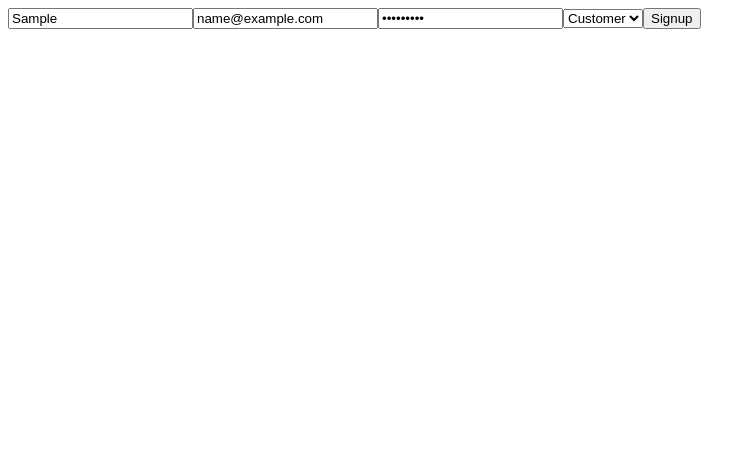
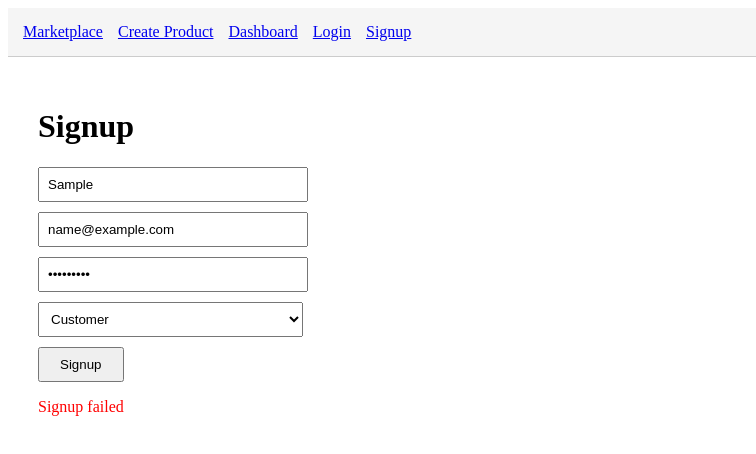
Before and after one commit to charanramagiri/marketnest, a React app in the folder frontend/: page /signup in a window 1280 px wide. Both pictures are taken after typing "Sample", "name@example.com", "Sample123" into the empty fields and a click on the button "Signup". Shown: the top 454 px of the page, without its empty margins (0-756 px from the left). Built offline with nearby package versions, Linux system fonts and the light colour scheme; no server answers; the HTML template or start-up script is replaced by a standard one.

Commit message:
ui imlpemented

```diff
--- a/frontend/src/App.jsx
+++ b/frontend/src/App.jsx
@@ -1,16 +1,20 @@
-import { BrowserRouter, Routes, Route } from "react-router-dom";
+import { BrowserRouter, Routes, Route, Navigate } from "react-router-dom";
 
-import Login from "./pages/Login";
-import Signup from "./pages/Signup";
-import Marketplace from "./pages/Marketplace";
-import ProductDetails from "./pages/ProductDetails";
-import Dashboard from "./pages/Dashboard";
-import CreateProduct from "./pages/CreateProduct";
+import Navbar from "./components/Navbar.jsx";
+
+import Login from "./pages/Login.jsx";
+import Signup from "./pages/Signup.jsx";
+import Marketplace from "./pages/Marketplace.jsx";
+import ProductDetails from "./pages/ProductDetails.jsx";
+import Dashboard from "./pages/Dashboard.jsx";
+import CreateProduct from "./pages/CreateProduct.jsx";
 
 function App() {
   return (
     <BrowserRouter>
+      <Navbar />
       <Routes>
+        <Route path="/" element={<Navigate to="/marketplace" />} />
 
         <Route path="/login" element={<Login />} />
         <Route path="/signup" element={<Signup />} />
@@ -20,7 +24,6 @@ function App() {
 
         <Route path="/dashboard" element={<Dashboard />} />
         <Route path="/create-product" element={<CreateProduct />} />
-
       </Routes>
     </BrowserRouter>
   );
--- /dev/null
+++ b/frontend/src/components/Navbar.jsx
@@ -0,0 +1,21 @@
+import { Link } from "react-router-dom";
+
+function Navbar() {
+  return (
+    <nav style={{
+      display: "flex",
+      gap: "15px",
+      padding: "15px",
+      borderBottom: "1px solid #ccc",
+      backgroundColor: "#f5f5f5"
+    }}>
+      <Link to="/marketplace">Marketplace</Link>
+      <Link to="/create-product">Create Product</Link>
+      <Link to="/dashboard">Dashboard</Link>
+      <Link to="/login">Login</Link>
+      <Link to="/signup">Signup</Link>
+    </nav>
+  );
+}
+
+export default Navbar;
--- a/frontend/src/pages/Login.jsx
+++ b/frontend/src/pages/Login.jsx
@@ -1,36 +1,58 @@
 import { useState } from "react";
+import { useNavigate } from "react-router-dom";
 import API from "../api/axios";
 
 export default function Login() {
+  const navigate = useNavigate();
 
-  const [email,setEmail] = useState("");
-  const [password,setPassword] = useState("");
+  const [email, setEmail] = useState("");
+  const [password, setPassword] = useState("");
+  const [error, setError] = useState("");
 
   const login = async () => {
+    try {
+      const res = await API.post("/auth/login", {
+        email,
+        password
+      });
 
-    const res = await API.post("/auth/login",{
-      email,
-      password
-    });
+      // Save token in localStorage
+      localStorage.setItem("token", res.data.accessToken);
 
-    localStorage.setItem("token",res.data.accessToken);
+      alert("Login success");
 
-    alert("Login success");
-
+      // Redirect to marketplace after login
+      navigate("/marketplace");
+    } catch (err) {
+      console.error(err);
+      setError(err.response?.data?.message || "Login failed");
+    }
   };
 
   return (
-    <div>
+    <div style={{ padding: "30px" }}>
+      <h1>Login</h1>
 
-      <input placeholder="Email"
-      onChange={(e)=>setEmail(e.target.value)} />
+      <input
+        placeholder="Email"
+        value={email}
+        onChange={(e) => setEmail(e.target.value)}
+        style={{ display: "block", margin: "10px 0", padding: "8px", width: "250px" }}
+      />
 
-      <input placeholder="Password"
-      type="password"
-      onChange={(e)=>setPassword(e.target.value)} />
+      <input
+        placeholder="Password"
+        type="password"
+        value={password}
+        onChange={(e) => setPassword(e.target.value)}
+        style={{ display: "block", margin: "10px 0", padding: "8px", width: "250px" }}
+      />
 
-      <button onClick={login}>Login</button>
+      <button onClick={login} style={{ padding: "8px 20px" }}>
+        Login
+      </button>
 
+      {error && <p style={{ color: "red" }}>{error}</p>}
     </div>
   );
 }
--- a/frontend/src/pages/Signup.jsx
+++ b/frontend/src/pages/Signup.jsx
@@ -1,7 +1,9 @@
 import { useState } from "react";
+import { useNavigate } from "react-router-dom";
 import API from "../api/axios";
 
 export default function Signup() {
+  const navigate = useNavigate();
 
   const [form, setForm] = useState({
     name: "",
@@ -10,39 +12,66 @@ export default function Signup() {
     role: "customer"
   });
 
+  const [error, setError] = useState("");
+
   const handleSubmit = async (e) => {
-
     e.preventDefault();
 
+    try {
       await API.post("/auth/signup", form);
 
       alert("Signup successful");
 
+      // Redirect to marketplace after signup
+      navigate("/marketplace");
+    } catch (err) {
+      console.error(err);
+      setError(err.response?.data?.message || "Signup failed");
+    }
   };
 
   return (
+    <div style={{ padding: "30px" }}>
+      <h1>Signup</h1>
       <form onSubmit={handleSubmit}>
 
-      <input placeholder="Name"
-      onChange={(e)=>setForm({...form,name:e.target.value})} />
+        <input
+          placeholder="Name"
+          value={form.name}
+          onChange={(e) => setForm({ ...form, name: e.target.value })}
+          style={{ display: "block", margin: "10px 0", padding: "8px", width: "250px" }}
+        />
 
-      <input placeholder="Email"
-      onChange={(e)=>setForm({...form,email:e.target.value})} />
+        <input
+          placeholder="Email"
+          value={form.email}
+          onChange={(e) => setForm({ ...form, email: e.target.value })}
+          style={{ display: "block", margin: "10px 0", padding: "8px", width: "250px" }}
+        />
 
-      <input placeholder="Password"
+        <input
+          placeholder="Password"
           type="password"
-      onChange={(e)=>setForm({...form,password:e.target.value})} />
+          value={form.password}
+          onChange={(e) => setForm({ ...form, password: e.target.value })}
+          style={{ display: "block", margin: "10px 0", padding: "8px", width: "250px" }}
+        />
 
         <select
-      onChange={(e)=>setForm({...form,role:e.target.value})}>
-
+          value={form.role}
+          onChange={(e) => setForm({ ...form, role: e.target.value })}
+          style={{ display: "block", margin: "10px 0", padding: "8px", width: "265px" }}
+        >
           <option value="customer">Customer</option>
           <option value="brand">Brand</option>
-
         </select>
 
-      <button>Signup</button>
+        <button type="submit" style={{ padding: "8px 20px" }}>
+          Signup
+        </button>
 
+        {error && <p style={{ color: "red" }}>{error}</p>}
       </form>
+    </div>
   );
 }
```
Lines whose indentation alone changed are shown as unchanged.
